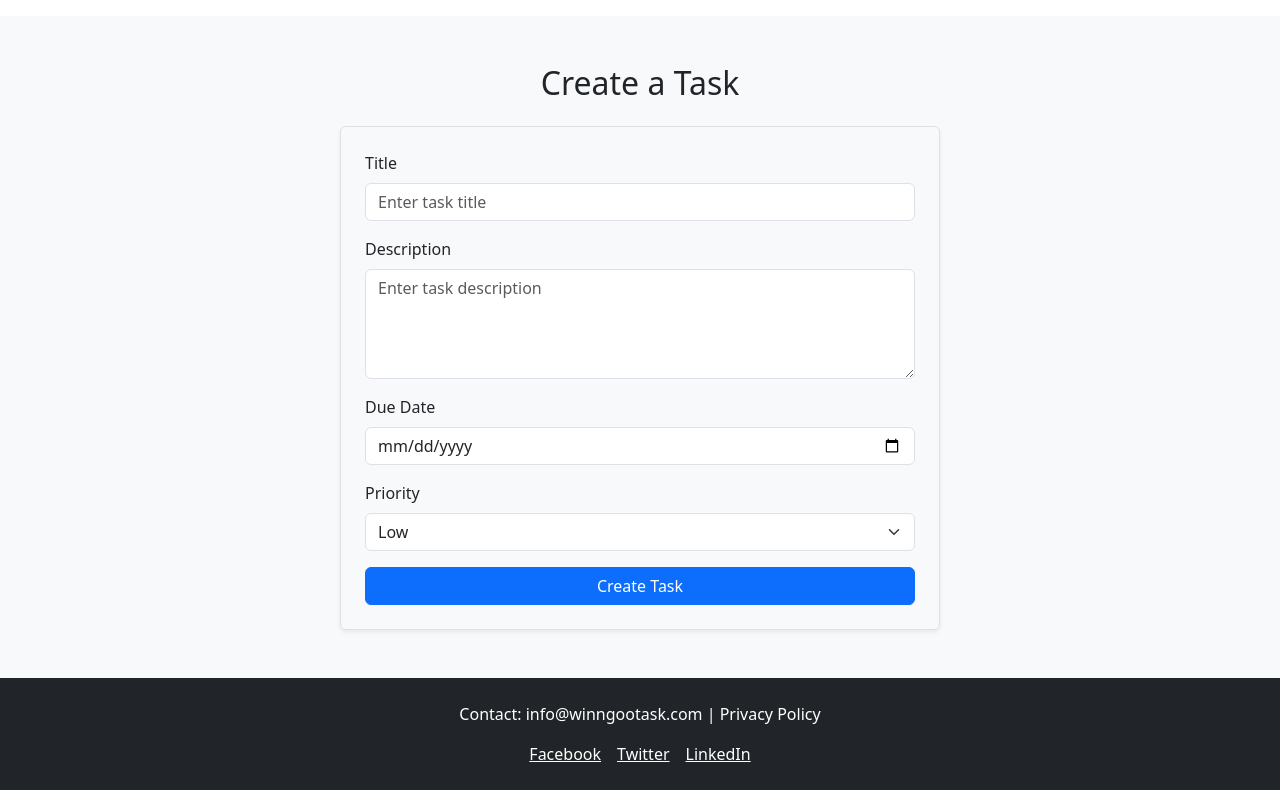
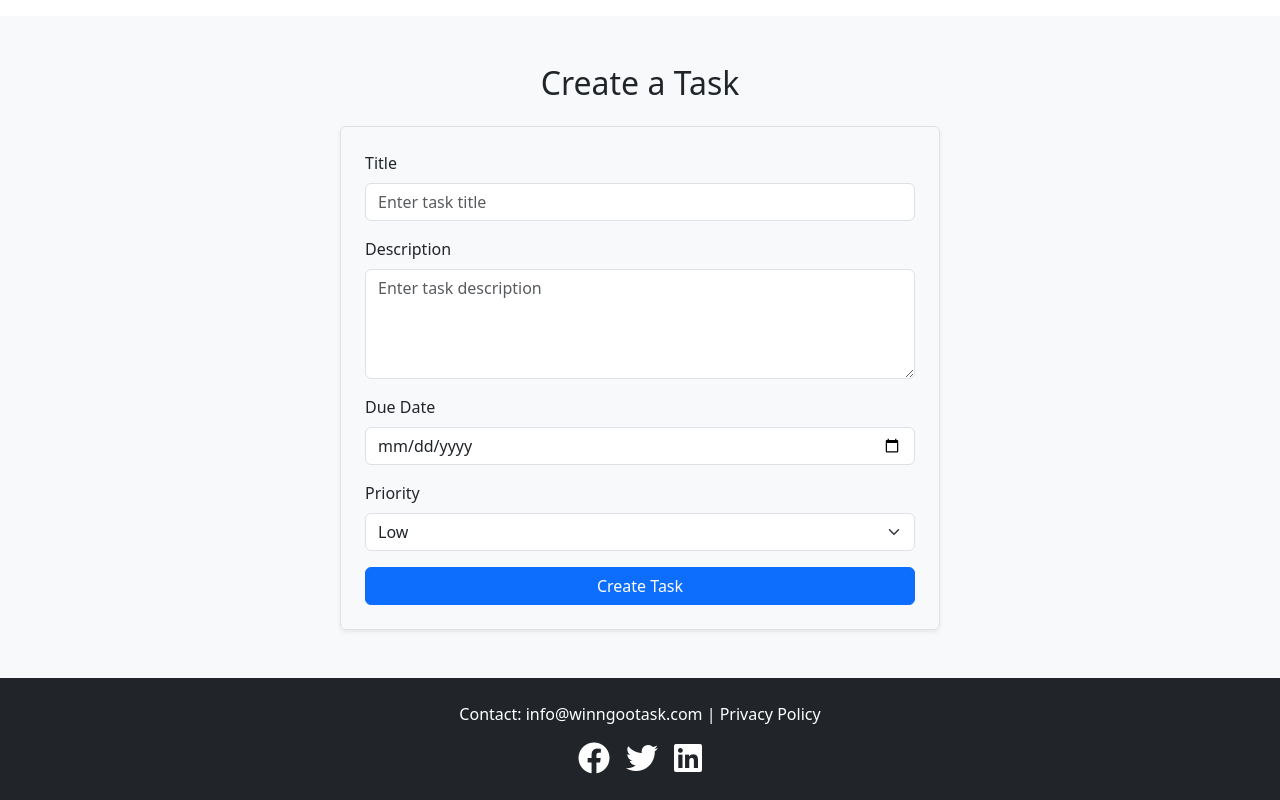
Before and after one commit to arthi35/task-management, a plain HTML site: page index.html in a window 1280 px wide. Shown: the part 647-1447 px from the top of the page. Drawn offline with nearby package versions, Linux system fonts and the light colour scheme.

Commit message:
footer changes

```diff
--- a/index.html
+++ b/index.html
@@ -122,7 +122,7 @@
             </form>
         </div>
     </section>
-    <footer class="bg-dark text-white py-4">
+    <!-- <footer class="bg-dark text-white py-4">
         <div class="container text-center">
             <p>Contact: info@winngootask.com | Privacy Policy</p>
             <div class="d-flex justify-content-center gap-3">
@@ -131,8 +131,25 @@
                 <a href="#" class="text-white">LinkedIn</a>
             </div>
         </div>
-    </footer>
+    </footer> -->
 <!-- Bootstrap JavaScript Bundle -->
+<footer class="bg-dark text-white py-4">
+    <div class="container text-center">
+        <p>Contact: info@winngootask.com | Privacy Policy</p>
+        <div class="d-flex justify-content-center gap-3">
+            <a href="#" class="text-white">
+                <i class="fab fa-facebook fa-2x"></i> <!-- Facebook Icon -->
+            </a>
+            <a href="#" class="text-white">
+                <i class="fab fa-twitter fa-2x"></i> <!-- Twitter Icon -->
+            </a>
+            <a href="#" class="text-white">
+                <i class="fab fa-linkedin fa-2x"></i> <!-- LinkedIn Icon -->
+            </a>
+        </div>
+    </div>
+</footer>
+
 <script src="https://cdn.jsdelivr.net/npm/bootstrap@5.3.0/dist/js/bootstrap.bundle.min.js"></script>
 </body>
 </html>
```
